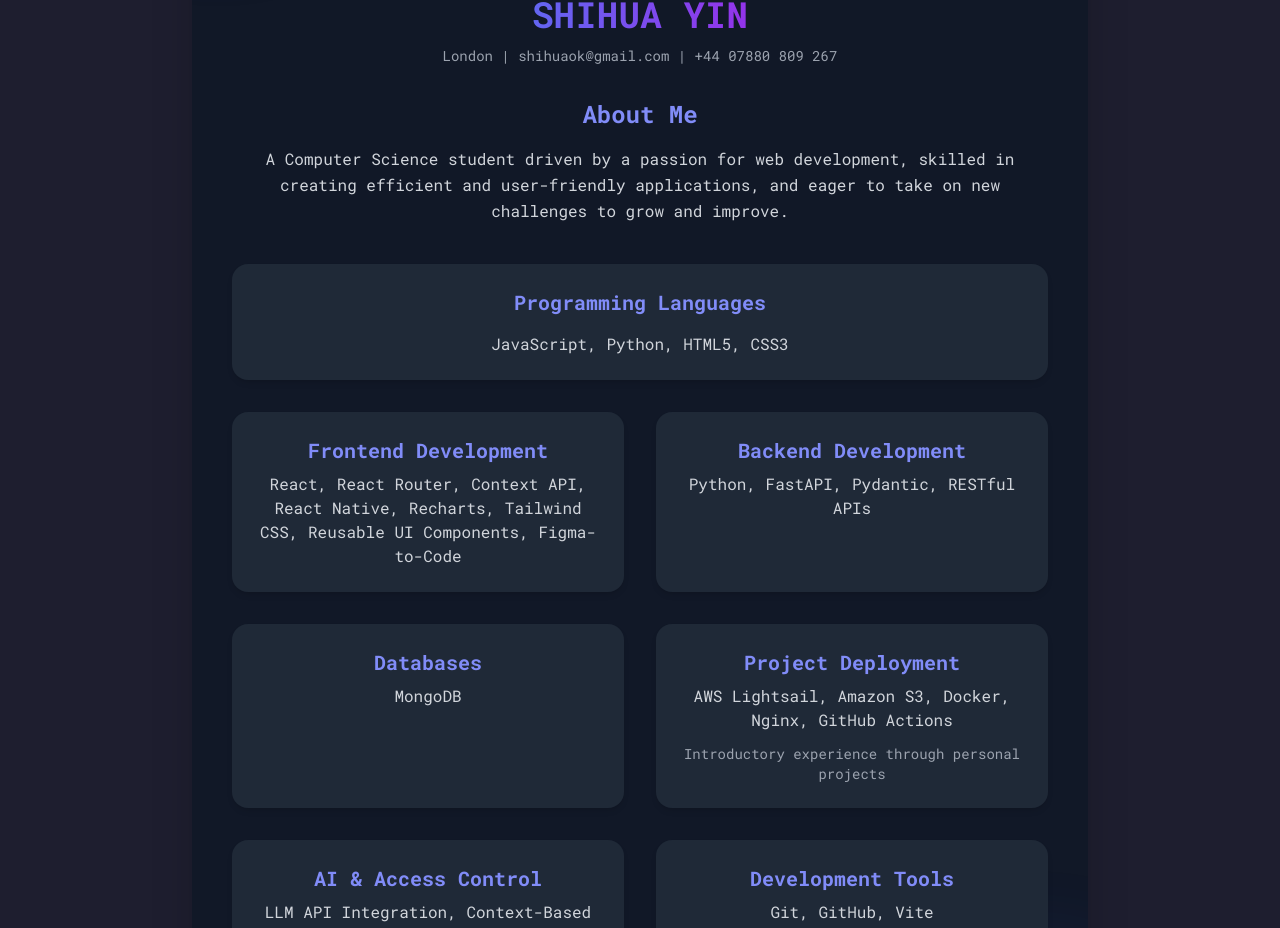
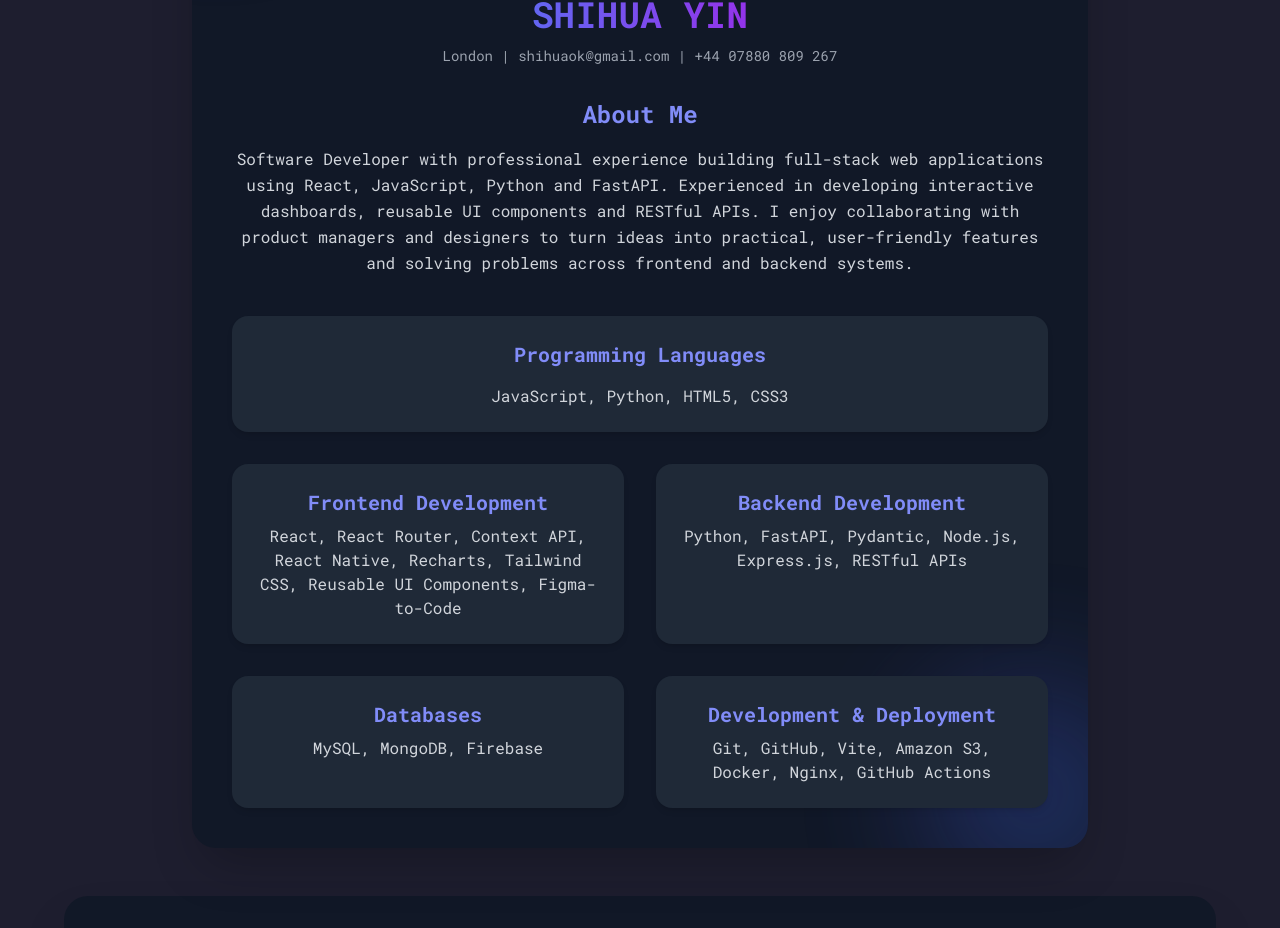
Before and after one commit to shihuayin/shihuayin.github.io, a React (Create React App) app: page / in a window 1280 px wide. Shown: the part 330-1258 px from the top of the page. Built offline with nearby package versions, Linux system fonts and the light colour scheme.

Commit message:
Refresh profile and skills and hide contact buttons

```diff
--- a/src/components/Profile.js
+++ b/src/components/Profile.js
@@ -30,9 +30,12 @@ const Profile = () => {
       <div className="mt-8 text-center relative z-10">
         <h3 className="text-2xl font-semibold text-indigo-400">About Me</h3>
         <p className="text-gray-300 mt-4 leading-relaxed">
-          A Computer Science student driven by a passion for web development,
-          skilled in creating efficient and user-friendly applications, and
-          eager to take on new challenges to grow and improve.
+          Software Developer with professional experience building full-stack web
+          applications using React, JavaScript, Python and FastAPI. Experienced in
+          developing interactive dashboards, reusable UI components and RESTful APIs.
+          I enjoy collaborating with product managers and designers to turn ideas
+          into practical, user-friendly features and solving problems across
+          frontend and backend systems.
         </p>
 
         {/* Skills Cards */}
@@ -64,7 +67,7 @@ const Profile = () => {
             <h4 className="text-xl font-bold text-indigo-400 mb-2">
               Backend Development
             </h4>
-            <p className="text-gray-300">Python, FastAPI, Pydantic, RESTful APIs</p>
+            <p className="text-gray-300">Python, FastAPI, Pydantic, Node.js, Express.js, RESTful APIs</p>
           </div>
 
           {/* Databases */}
@@ -72,42 +75,26 @@ const Profile = () => {
             <h4 className="text-xl font-bold text-indigo-400 mb-2">
               Databases
             </h4>
-            <p className="text-gray-300">MongoDB</p>
+            <p className="text-gray-300">MySQL, MongoDB, Firebase</p>
           </div>
 
-          {/* Project Deployment */}
+          {/* Development & Deployment */}
           <div className="bg-gray-800 p-6 rounded-2xl shadow-md hover:shadow-lg transform hover:-translate-y-2 transition duration-300">
             <h4 className="text-xl font-bold text-indigo-400 mb-2">
-              Project Deployment
+              Development & Deployment
             </h4>
             <p className="text-gray-300">
-              AWS Lightsail, Amazon S3, Docker, Nginx, GitHub Actions
-            </p>
-            <p className="text-sm text-gray-400 mt-3">
-              Introductory experience through personal projects
+              Git, GitHub, Vite, Amazon S3, Docker, Nginx, GitHub Actions
             </p>
           </div>
 
-          <div className="bg-gray-800 p-6 rounded-2xl shadow-md hover:shadow-lg transform hover:-translate-y-2 transition duration-300">
-            <h4 className="text-xl font-bold text-indigo-400 mb-2">
-              AI & Access Control
-            </h4>
-            <p className="text-gray-300">
-              LLM API Integration, Context-Based Content Generation,
-              Conversational Editing, ACLs, Role & Permission Checks
-            </p>
-          </div>
 
-          <div className="bg-gray-800 p-6 rounded-2xl shadow-md hover:shadow-lg transform hover:-translate-y-2 transition duration-300">
-            <h4 className="text-xl font-bold text-indigo-400 mb-2">
-              Development Tools
-            </h4>
-            <p className="text-gray-300">Git, GitHub, Vite</p>
-          </div>
+
+
         </div>
       </div>
 
-      {/* Links Section */}
+      {/* Links Section temporarily hidden
       <div className="flex justify-center space-x-8 mt-12 relative z-10">
         <a
           href="/SHIHUAYIN_CV.pdf"
@@ -123,6 +110,7 @@ const Profile = () => {
           Email
         </a>
       </div>
+      */}
     </section>
   );
 };
```
